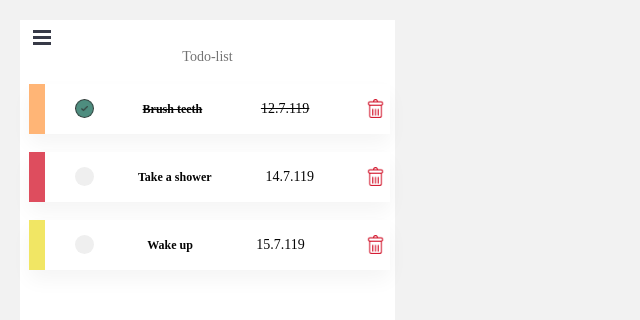
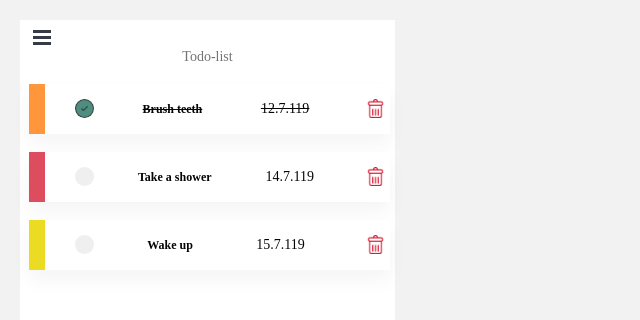
Before and after one commit to mehtis/todo-list, a React (Create React App) app: page / in a window 1280 px wide. Shown: the top 320 px of the page, without its empty margins (0-640 px from the left). Built offline with nearby package versions, Linux system fonts and the light colour scheme.

Commit message:
Updated opacity

```diff
--- a/src/components/ListItem.js
+++ b/src/components/ListItem.js
@@ -20,13 +20,13 @@ const Wrapper = styled.div`
   box-shadow: 0px 10px 20px rgba(0, 0, 0, 0.0416667);
   margin: 9px;
   min-height: 50px;
-  border-left: 16px solid RGBA(${({priority}) => {
+  border-left: 16px solid rgba(${({priority}) => {
     if (priority === 'LOW') {
       return '235, 220, 35'
     } else if (priority === 'MEDIUM') {
       return '255, 150, 60'
     }
-    return '208, 2, 27'}}, 0.7);
+    return '208, 2, 27, 0.7'}});
 `
 
 const Input = styled.input`
```
